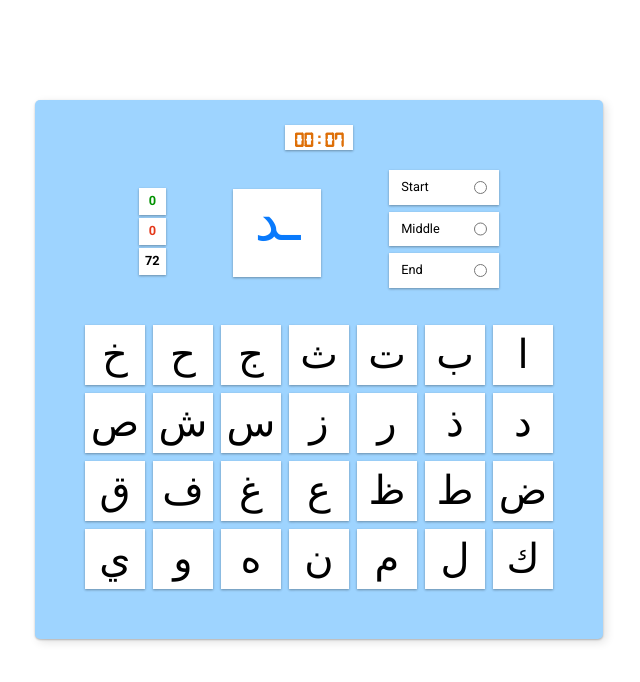
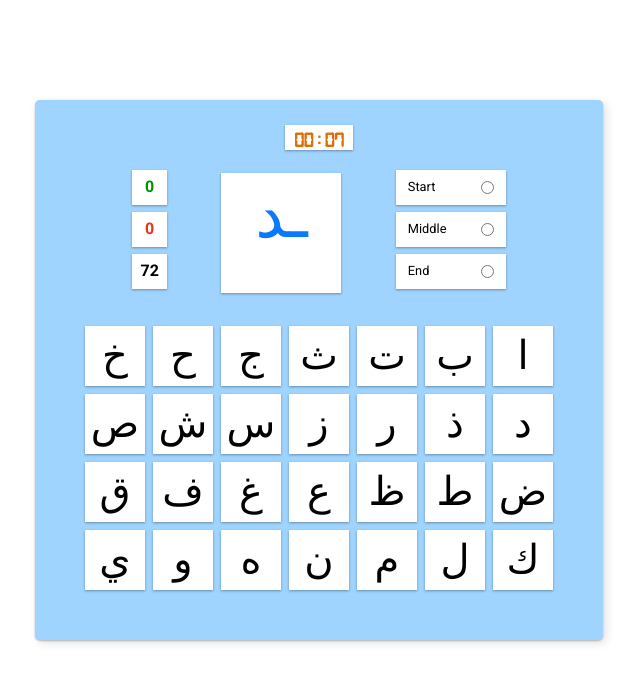
Before and after one commit to fuadyusuf/arabic_alphabet, a plain HTML site: page index.html in a window 1280 px wide. Shown: the whole page, without its empty margins (321-961 px from the left). Drawn offline with Linux system fonts and the light colour scheme; a web font is replaced by a local one.

Commit message:
UI-Update

```diff
--- a/css/style.css
+++ b/css/style.css
@@ -155,7 +155,6 @@ input[type="radio"], label{
 
 .box-bg {
   font-family: 'Uthman Naskh';
-  align-self: center;
   text-align: center;
   color: var(--blue);
   width: 88px;
@@ -165,7 +164,13 @@ input[type="radio"], label{
 }
 
 .box-bg.test-letter {
-  font-size: 3.5rem;
+  display: flex;
+  justify-content: center;
+  align-items:center;
+  width: 120px;
+  height: 120px;
+  padding-bottom: 8%;
+  font-size: 4rem;
 }
 
 .correction-modal{
@@ -417,11 +422,11 @@ input[type="radio"], label{
   flex-direction: column;
   justify-content: center;
   align-items: center;
-  font-size: .8rem;
   font-weight: 700;
-  margin-bottom: 3px;
-  width: 27px;
-  height: 27px;
+  margin-bottom: 7px;
+  padding: 10px 12px;
+  width: 35px;
+  height: 35px;
   background-color: #fff;
   box-shadow: 0 1px 3px rgba(0, 0, 0, 0.12), 0 1px 2px rgba(0, 0, 0, 0.24);
 }
```
